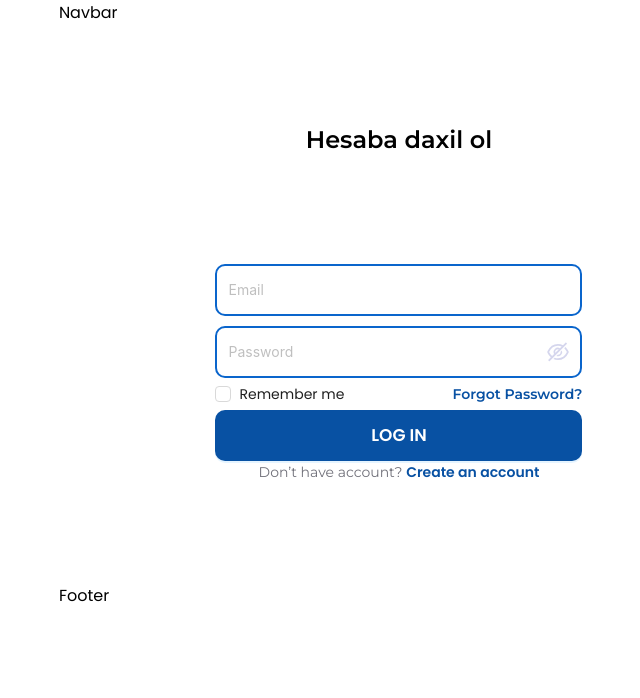
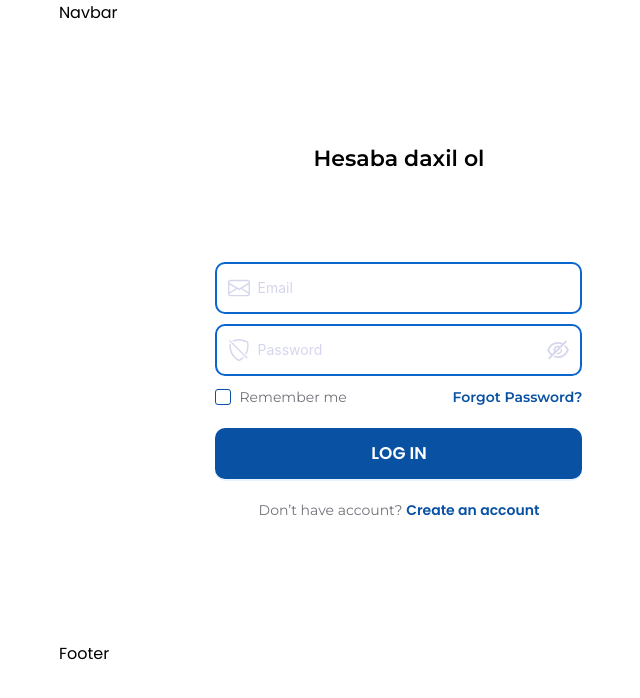
Before and after one commit to SamirrOrucov/JobApplicationProject, a React (Vite) app: page /login in a window 1280 px wide. Shown: the top 698 px of the page, without its empty margins (241-881 px from the left). Built offline with nearby package versions, Linux system fonts and the light colour scheme.

Commit message:
login design done

```diff
--- a/package.json
+++ b/package.json
@@ -15,7 +15,7 @@
     "jwt-decode": "^4.0.0",
     "react": "^18.2.0",
     "react-dom": "^18.2.0",
-    "react-icons": "^5.1.0",
+    "react-icons": "^5.2.1",
     "react-router-dom": "^6.23.0",
     "sass": "^1.75.0"
   },
--- a/src/components/Login/Login.jsx
+++ b/src/components/Login/Login.jsx
@@ -2,6 +2,7 @@ import React from "react";
 import "./Login.scss";
 import { Button, Checkbox, Form, Input } from "antd";
 import { Link } from "react-router-dom";
+import { BsEnvelope, BsShieldSlash } from "react-icons/bs";
 const onFinish = (values) => {
   console.log("Success:", values);
 };
@@ -39,9 +40,17 @@ function Login() {
                   required: true,
                   message: "Please input your email!",
                 },
+                {
+                  type: "email",
+                  message: "The input is not valid email!",
+                },
               ]}
             >
-              <Input className="input" placeholder="Email" />
+              <Input
+                className="input"
+                prefix={<BsEnvelope />}
+                placeholder="Email"
+              />
             </Form.Item>
 
             <Form.Item
@@ -51,9 +60,14 @@ function Login() {
                   required: true,
                   message: "Please input your password!",
                 },
+                { min: 8, message: "Password must be at least 8 characters!" },
               ]}
             >
-              <Input.Password className="input" placeholder="Password" />
+              <Input.Password
+                className="input"
+                prefix={<BsShieldSlash />}
+                placeholder="Password"
+              />
             </Form.Item>
           </div>
           <Form.Item
--- a/src/components/Login/Login.scss
+++ b/src/components/Login/Login.scss
@@ -5,10 +5,10 @@
     flex-direction: column;
     align-items: center;
     justify-content: center;
-    gap: 110px;
+    gap: 90px;
 
     h1 {
-        font-size: 24px;
+        font-size: 22px;
         font-weight: 600;
         font-family: "Montserrat", sans-serif;
 
@@ -28,6 +28,18 @@
                     width: 367px;
                     border-radius: 10px;
 
+                    &:where(.css-dev-only-do-not-override-1okl62o).ant-input-outlined.ant-input-status-error:not(.ant-input-disabled) {
+                        border-color: #ff4d4f !important;
+                    }
+
+                    input {
+                        padding-left: 7px;
+
+                        &::placeholder {
+                            color: #2d31a633;
+                        }
+                    }
+
                     svg {
                         font-size: 22px;
                         color: #2d31a633;
@@ -38,6 +50,32 @@
             .text-input {
                 display: flex;
                 justify-content: space-between;
+                align-items: center;
+                padding: 10px 0 20px;
+
+                label {
+                    .ant-checkbox {
+                        user-select: none;
+
+                        &:where(.css-dev-only-do-not-override-1okl62o).ant-checkbox-checked .ant-checkbox-inner {
+                            border-color: #0851A3;
+                            background-color: #0851A3;
+                        }
+
+                        .ant-checkbox-inner {
+                            border-color: #0851A3;
+                            border-width: 1px;
+                            border-radius: 3px;
+                        }
+
+                    }
+
+                    span {
+                        font-family: "Montserrat", sans-serif;
+                        color: #71717A;
+                    }
+                }
+
 
                 a {
                     font-family: "Montserrat", sans-serif;
@@ -53,6 +91,7 @@
                 border-radius: 10px;
                 font-weight: 600;
                 font-size: 17px;
+                display: block;
             }
 
             .have-acc {
@@ -60,6 +99,7 @@
                 color: #71717A;
                 font-weight: 400;
                 font-family: "Montserrat", sans-serif;
+                padding-top: 20px;
 
                 a {
                     color: #0851A3;
--- a/src/pages/LoginPage/LoginPage.scss
+++ b/src/pages/LoginPage/LoginPage.scss
@@ -1,5 +1,5 @@
 #login {
-  padding: 100px 0;
+  padding: 120px 0;
   * {
     max-width: 100%;
     margin: 0;
```
Also changed, not shown: 1 other file (tests, documents, lock files or other folders).
